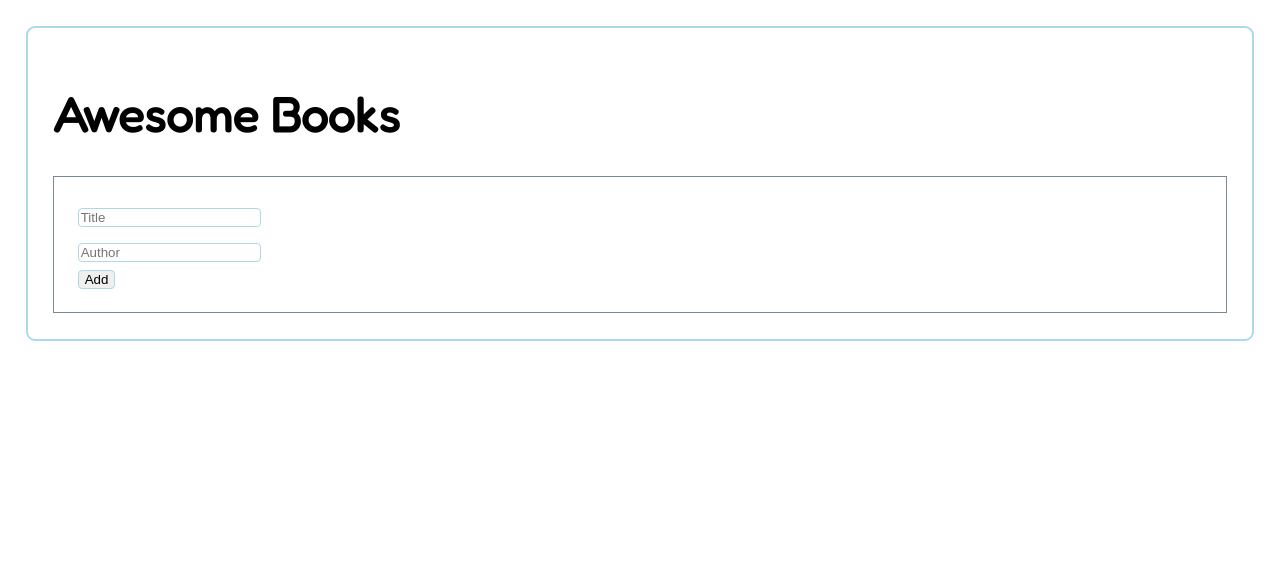
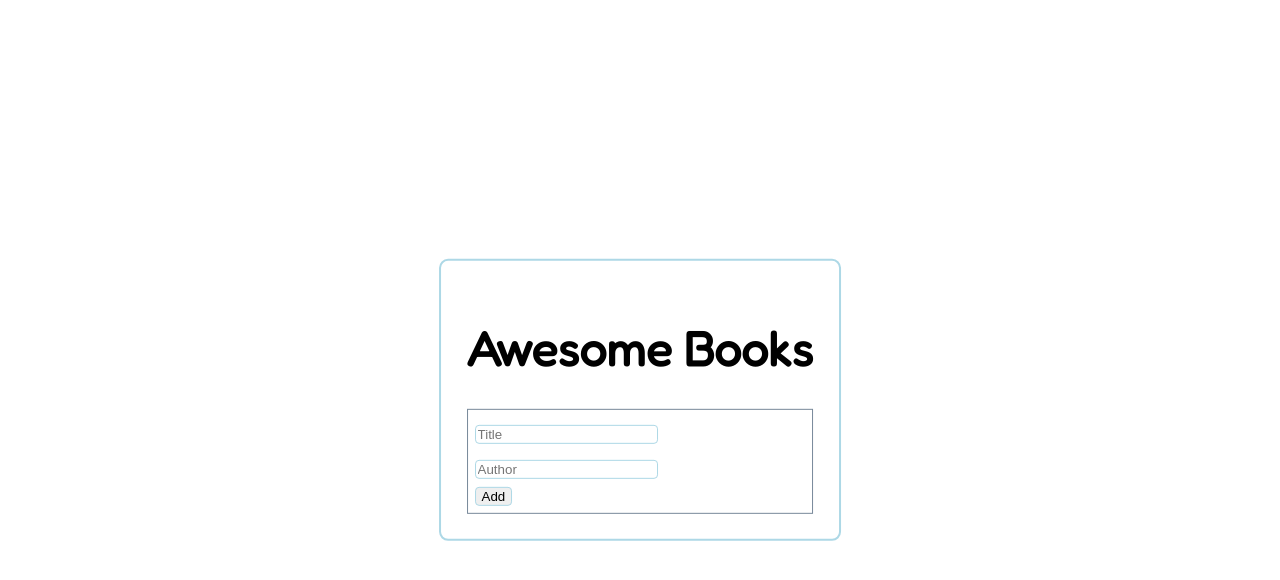
Before and after one commit to maenkhraisha/Awesome-book, a website: page index.html in a window 1280 px wide. Drawn offline with Linux system fonts and the light colour scheme.

Commit message:
center the main container

```diff
--- a/styles.css
+++ b/styles.css
@@ -7,10 +7,14 @@ body {
 }
 
 #container {
-  margin: 2%;
+ position: absolute;
+ top: 50%;
+ left: 50%;
+ transform: translate(-50%, -50%);
+ width: fit-content;
+  margin: auto;
   padding: 2%;
   border: 2px solid lightblue;
-  width: auto;
   border-radius: 9px;
   font-family: 'Fredoka', sans-serif;
   font-size: 24px;
```
